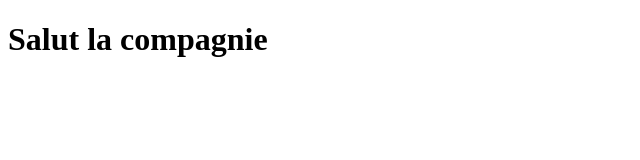
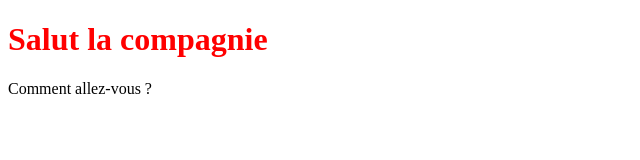
Before and after one commit to Melwyne/FirstRepository, a plain HTML site: page index.html in a window 1280 px wide. Shown: the whole page, without its empty margins (0-640 px from the left). Drawn offline with Linux system fonts and the light colour scheme.

Commit message:
ajout p + css

```diff
--- a/index.html
+++ b/index.html
@@ -5,8 +5,10 @@
     <meta http-equiv="X-UA-Compatible" content="IE=edge">
     <meta name="viewport" content="width=device-width, initial-scale=1.0">
     <title>Document</title>
+    <link rel="stylesheet" href="style.css">
 </head>
 <body>
     <h1>Salut la compagnie</h1>
+    <p>Comment allez-vous ?</p>
 </body>
 </html>
--- /dev/null
+++ b/style.css
@@ -0,0 +1,3 @@
+h1{
+    color: red;
+}
```
